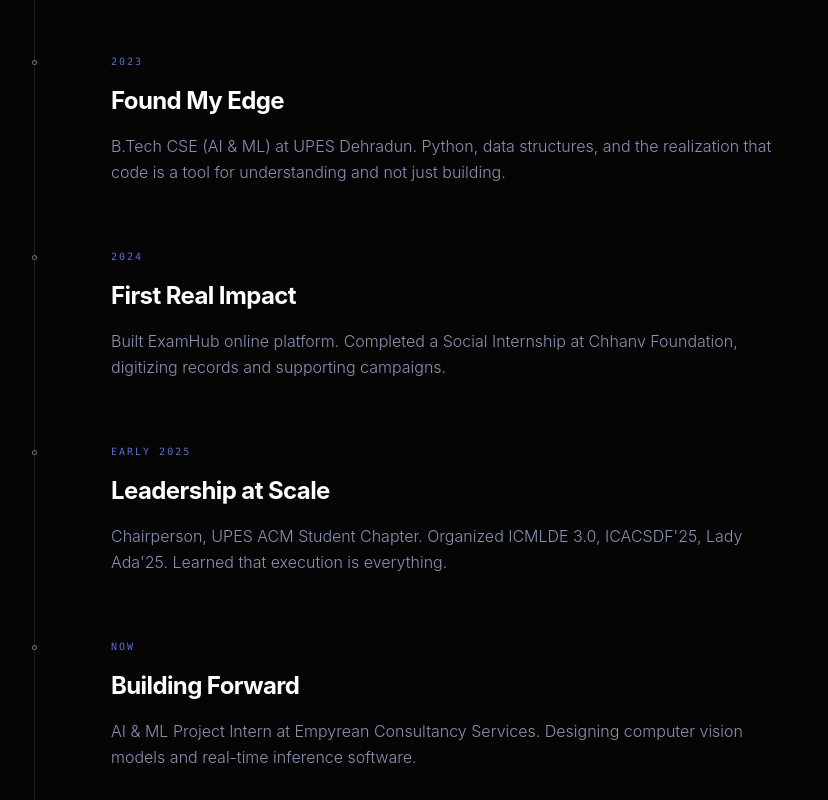
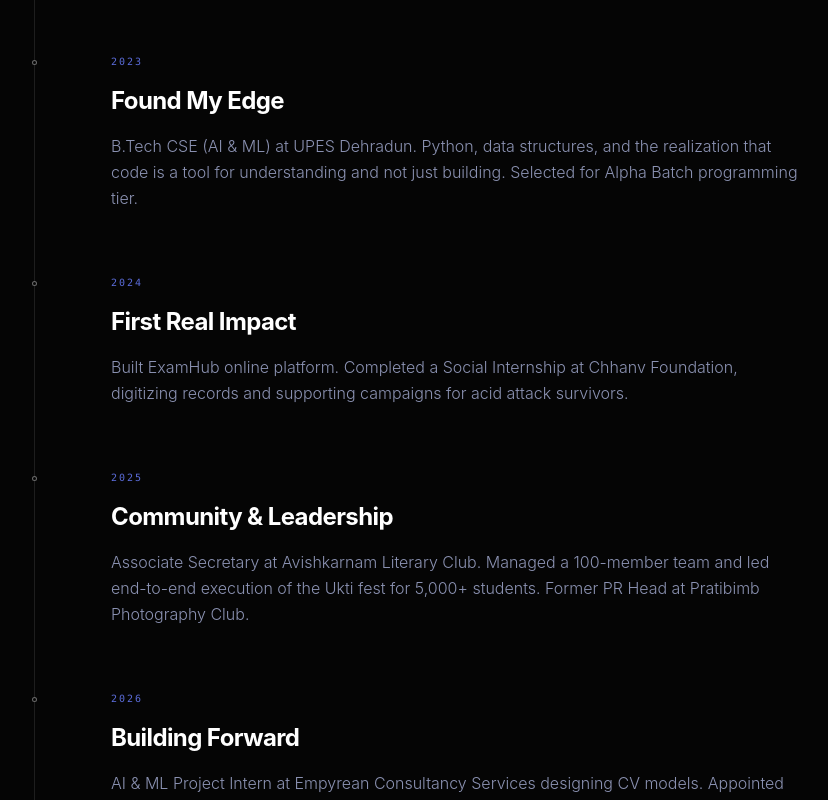
Before and after one commit to Ankitnotnani/portfolio, a React app: page / in a window 1280 px wide. Shown: the part 2820-3620 px from the top of the page, without its empty margins (113-941 px from the left). Built offline with nearby package versions, Linux system fonts and the light colour scheme; the HTML template or start-up script is replaced by a standard one.

Commit message:
Update Journey, refine Skills section, and add GitHub interaction cues

```diff
--- a/src/App.tsx
+++ b/src/App.tsx
@@ -185,7 +185,6 @@ const HeroSection = () => {
           </FadeIn>
         </div>
 
-        {/* Profile Image block */}
         <FadeIn delay={0.4} x={20} className="hidden lg:block relative z-10">
            <div className="w-[350px] h-[450px] rounded-[2rem] overflow-hidden bg-gray-900 border border-white/5 relative">
               <img
@@ -279,10 +278,10 @@ const AboutSection = () => (
 const JourneySection = () => {
   const journey = [
     { year: "2021", title: "Foundation Set", desc: "Class X ICSE — 91%. First encounter with structured learning and problem-solving at St. George's College, Agra." },
-    { year: "2023", title: "Found My Edge", desc: "B.Tech CSE (AI & ML) at UPES Dehradun. Python, data structures, and the realization that code is a tool for understanding and not just building." },
-    { year: "2024", title: "First Real Impact", desc: "Built ExamHub online platform. Completed a Social Internship at Chhanv Foundation, digitizing records and supporting campaigns." },
-    { year: "EARLY 2025", title: "Leadership at Scale", desc: "Chairperson, UPES ACM Student Chapter. Organized ICMLDE 3.0, ICACSDF'25, Lady Ada'25. Learned that execution is everything." },
-    { year: "NOW", title: "Building Forward", desc: "AI & ML Project Intern at Empyrean Consultancy Services. Designing computer vision models and real-time inference software." },
+    { year: "2023", title: "Found My Edge", desc: "B.Tech CSE (AI & ML) at UPES Dehradun. Python, data structures, and the realization that code is a tool for understanding and not just building. Selected for Alpha Batch programming tier." },
+    { year: "2024", title: "First Real Impact", desc: "Built ExamHub online platform. Completed a Social Internship at Chhanv Foundation, digitizing records and supporting campaigns for acid attack survivors." },
+    { year: "2025", title: "Community & Leadership", desc: "Associate Secretary at Avishkarnam Literary Club. Managed a 100-member team and led end-to-end execution of the Ukti fest for 5,000+ students. Former PR Head at Pratibimb Photography Club." },
+    { year: "2026", title: "Building Forward", desc: "AI & ML Project Intern at Empyrean Consultancy Services designing CV models. Appointed SEE Ambassador at UPES, acting as a bridge for 10,000+ students." },
     { year: "NEXT →", title: "What's Ahead", desc: "Seeking full-time roles where data, engineering, and impact intersect. Ready to contribute at scale." }
   ];
 
@@ -296,7 +295,6 @@ const JourneySection = () => {
         </FadeIn>
 
         <div className="max-w-3xl relative ml-4 md:ml-12">
-          {/* Timeline Line */}
           <div className="absolute left-[3px] top-4 bottom-4 w-px bg-white/10" />
 
           <div className="flex flex-col gap-16">
@@ -389,19 +387,19 @@ const ToolsSection = () => {
   const categories = [
     {
       name: "PROGRAMMING",
-      skills: ["Python", "Java", "JavaScript", "TypeScript", "C", "C++", "SQL", "HTML/CSS"]
-    },
-    {
-      name: "DATA & ANALYTICS",
-      skills: ["EDA", "Statistical Analysis", "Predictive Modeling", "Data Wrangling", "Pandas", "NumPy"]
+      skills: ["Python", "Java", "C", "C++", "JavaScript", "TypeScript", "HTML/CSS"]
     },
     {
       name: "ML / AI",
-      skills: ["NLP", "Computer Vision", "TensorFlow", "Keras", "Scikit-learn", "Classification", "Regression"]
+      skills: ["TensorFlow/Keras", "OpenCV", "MobileNetV2", "Scikit-learn", "NLP", "Pandas", "NumPy"]
     },
     {
-      name: "TOOLS & PLATFORMS",
-      skills: ["Git", "Docker", "Linux", "MongoDB", "MySQL", "FastAPI", "React.js", "Spring Boot"]
+      name: "WEB & BACKEND",
+      skills: ["React.js", "FastAPI", "Spring Boot", "Flask", "Tailwind CSS", "REST APIs"]
+    },
+    {
+      name: "TOOLS & HARDWARE",
+      skills: ["Git/GitHub", "Docker", "MongoDB", "MySQL", "Raspberry Pi", "Coral Edge TPU", "ESP8266"]
     }
   ];
 
@@ -413,7 +411,6 @@ const ToolsSection = () => {
         </FadeIn>
 
         <div className="grid grid-cols-1 md:grid-cols-2 gap-y-20 gap-x-12 relative">
-           {/* Center decorative line */}
            <div className="hidden md:block absolute top-1/2 left-0 w-full h-px bg-white/[0.05] -translate-y-1/2" />
 
           {categories.map((cat, i) => (
@@ -456,7 +453,7 @@ const ProjectsSection = () => {
         <div className="flex flex-col">
           {projects.map((proj, i) => (
             <FadeIn key={i} y={20}>
-              <a href={proj.link} target="_blank" rel="noreferrer" className="block py-16 border-b border-white/[0.05] flex flex-col md:flex-row gap-8 md:gap-24 group hover:bg-[#0A0B10] transition-colors -mx-6 px-6 md:-mx-12 md:px-12 rounded-lg cursor-pointer">
+              <a href={proj.link} target="_blank" rel="noreferrer" className="relative block py-16 border-b border-white/[0.05] flex flex-col md:flex-row gap-8 md:gap-24 group hover:bg-[#0A0B10] transition-colors -mx-6 px-6 md:-mx-12 md:px-12 rounded-lg cursor-pointer">
                 <div className="font-bold text-[clamp(4rem,6vw,5rem)] text-white/10 leading-none group-hover:text-white/20 transition-colors">
                   {proj.num}
                 </div>
@@ -471,9 +468,13 @@ const ProjectsSection = () => {
                   <p className="text-[#a3adc2] font-light leading-relaxed mb-6 max-w-2xl text-sm md:text-base">
                     {proj.desc}
                   </p>
-                  <p className="text-[#5b6cd9] font-medium text-sm md:text-base">
+                  <p className="text-[#5b6cd9] font-medium text-sm md:text-base mb-4 md:mb-0">
                     {proj.metric}
                   </p>
+
+                  <div className="mt-6 flex md:absolute md:top-16 md:right-12 items-center gap-2 text-white/30 group-hover:text-white/80 transition-colors text-xs font-mono tracking-widest uppercase">
+                    Tap to view on GitHub <ArrowUpRight size={14} />
+                  </div>
                 </div>
               </a>
             </FadeIn>
```
